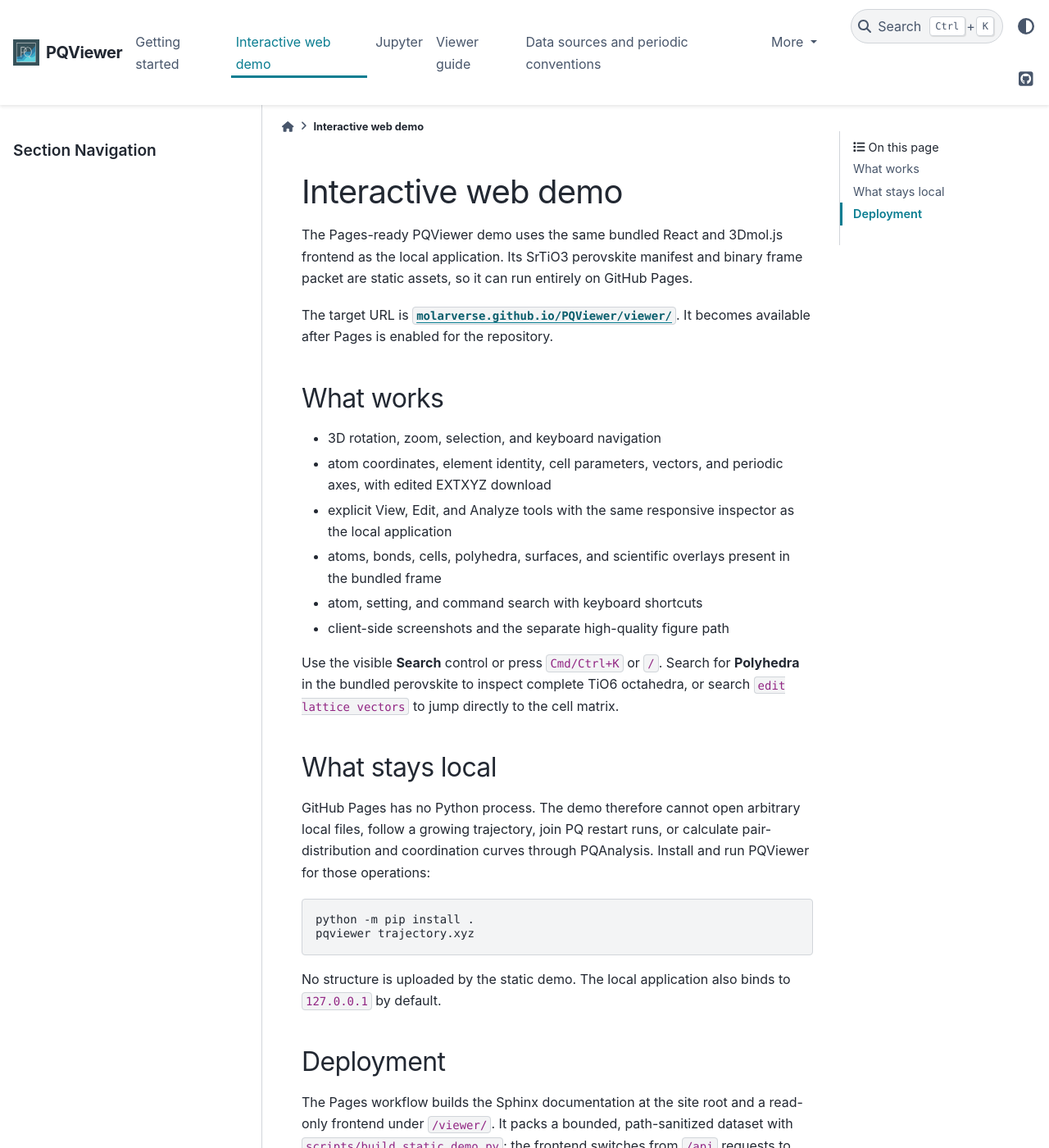
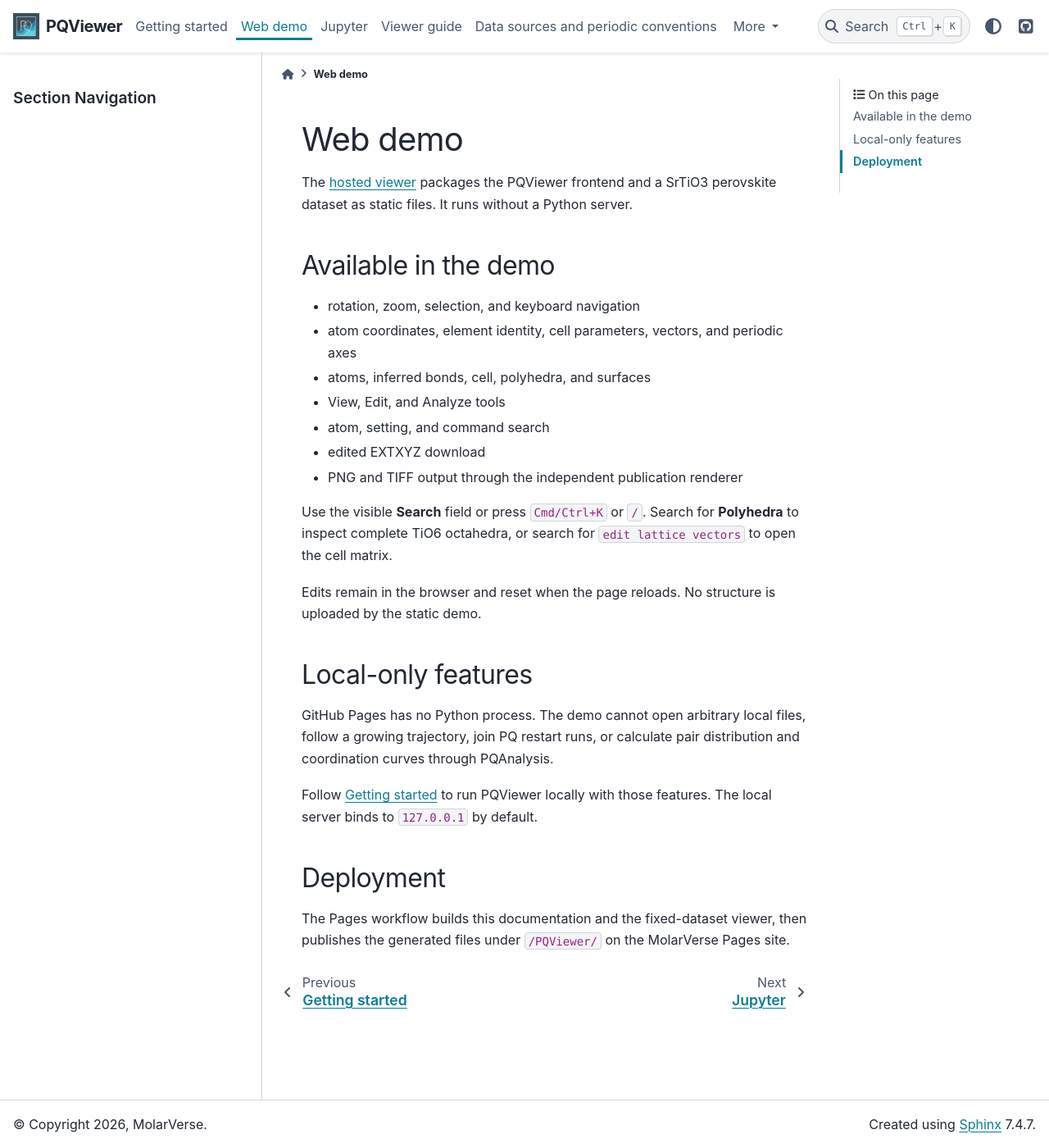
Before and after one commit to MolarVerse/PQViewer, a Sphinx documentation site: the page built from docs/web-demo.md, in a window 1280 px wide and 1400 px high. Shown: the whole window at 82% size. Built offline with Sphinx 7.4.7 and the PyData theme 0.15.4, drawn with Linux system fonts in a browser that asks for light colours; some of the changed text lies outside the part shown.

Commit message:
Publish concise documentation

````diff
--- a/docs/web-demo.md
+++ b/docs/web-demo.md
@@ -1,52 +1,37 @@
-# Interactive web demo
+# Web demo
 
-The Pages-ready PQViewer demo uses the same bundled React and 3Dmol.js frontend
-as the local application. Its SrTiO3 perovskite manifest and binary frame
-packet are static assets, so it can run entirely on GitHub Pages.
+The [hosted viewer](https://molarverse.github.io/PQViewer/viewer/) packages the
+PQViewer frontend and a SrTiO3 perovskite dataset as static files. It runs
+without a Python server.
 
-The target URL is
-[`molarverse.github.io/PQViewer/viewer/`](https://molarverse.github.io/PQViewer/viewer/).
-It becomes available after Pages is enabled for the repository.
+## Available in the demo
 
-## What works
+- rotation, zoom, selection, and keyboard navigation
+- atom coordinates, element identity, cell parameters, vectors, and periodic
+  axes
+- atoms, inferred bonds, cell, polyhedra, and surfaces
+- View, Edit, and Analyze tools
+- atom, setting, and command search
+- edited EXTXYZ download
+- PNG and TIFF output through the independent publication renderer
 
-- 3D rotation, zoom, selection, and keyboard navigation
-- atom coordinates, element identity, cell parameters, vectors, and periodic
-  axes, with edited EXTXYZ download
-- explicit View, Edit, and Analyze tools with the same responsive inspector as
-  the local application
-- atoms, bonds, cells, polyhedra, surfaces, and scientific overlays present in
-  the bundled frame
-- atom, setting, and command search with keyboard shortcuts
-- client-side screenshots and the separate high-quality figure path
+Use the visible **Search** field or press `Cmd/Ctrl+K` or `/`. Search for
+**Polyhedra** to inspect complete TiO6 octahedra, or search for
+`edit lattice vectors` to open the cell matrix.
 
-Use the visible **Search** control or press `Cmd/Ctrl+K` or `/`. Search for
-**Polyhedra** in the bundled perovskite to inspect complete TiO6 octahedra, or
-search `edit lattice vectors` to jump directly to the cell matrix.
+Edits remain in the browser and reset when the page reloads. No structure is
+uploaded by the static demo.
 
-## What stays local
+## Local-only features
 
-GitHub Pages has no Python process. The demo therefore cannot open arbitrary
-local files, follow a growing trajectory, join PQ restart runs, or calculate
-pair-distribution and coordination curves through PQAnalysis. Install and run
-PQViewer for those operations:
+GitHub Pages has no Python process. The demo cannot open arbitrary local files,
+follow a growing trajectory, join PQ restart runs, or calculate pair
+distribution and coordination curves through PQAnalysis.
 
-```bash
-python -m pip install .
-pqviewer trajectory.xyz
-```
-
-No structure is uploaded by the static demo. The local application also binds
-to `127.0.0.1` by default.
+Follow [Getting started](getting-started.md) to run PQViewer locally with those
+features. The local server binds to `127.0.0.1` by default.
 
 ## Deployment
 
-The Pages workflow builds the Sphinx documentation at the site root and a
-read-only frontend under `/viewer/`. It packs a bounded, path-sanitized dataset
-with `scripts/build_static_demo.py`; the frontend switches from `/api` requests
-to those local assets at build time.
-
-The repository's Pages source must permit GitHub Actions. GitHub Pages for a
-private repository also requires a paid GitHub plan; GitHub Free can publish
-the site after the repository is made public. On the first eligible run, the
-workflow requests Pages enablement and deploys one combined artifact.
+The Pages workflow builds this documentation and the fixed-dataset viewer, then
+publishes the generated files under `/PQViewer/` on the MolarVerse Pages site.
--- a/pyproject.toml
+++ b/pyproject.toml
@@ -5,7 +5,7 @@ build-backend = "setuptools.build_meta"
 [project]
 name = "pqanalysis-viewer"
 version = "0.1.0"
-description = "A modern molecular trajectory viewer built on PQAnalysis."
+description = "Molecular structure and trajectory viewing built on PQAnalysis."
 readme = "README.md"
 requires-python = ">=3.12"
 license = "MIT"
````
Also changed, not shown: README.md (+33 -115 lines), docs/index.md (+24 -14 lines), docs/jupyter.md (+3 -4 lines), 1 other file.
